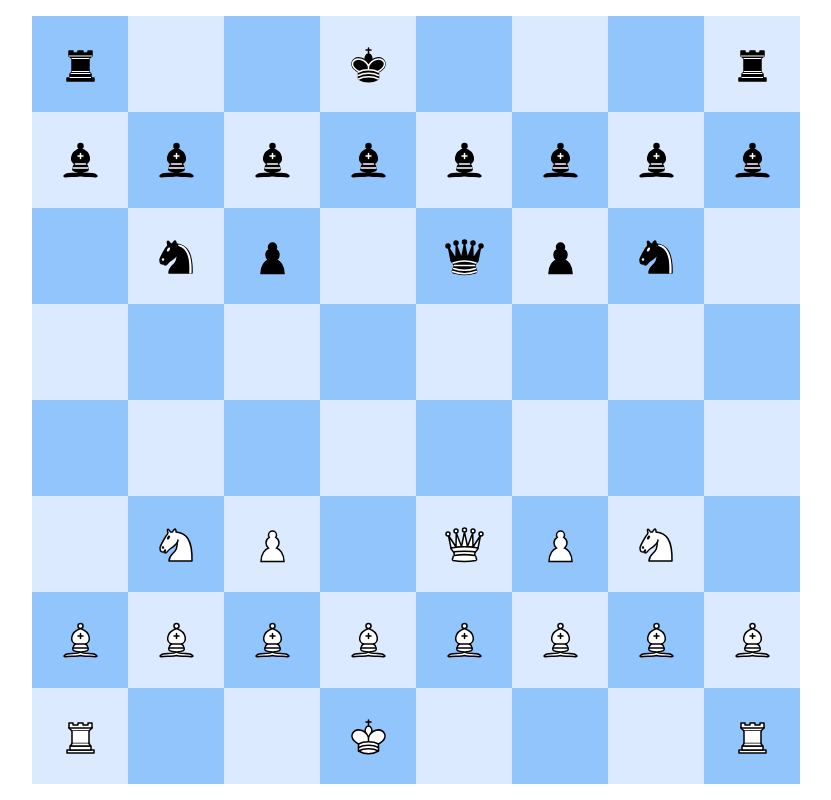
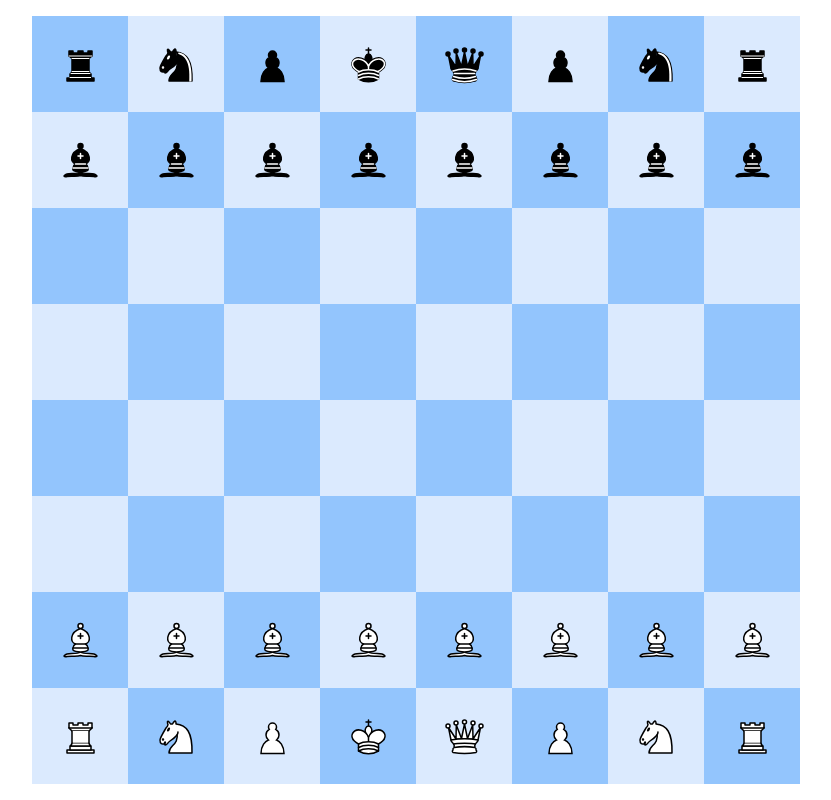
Before and after one commit to dabibu153/chess-w-algo, a Next.js app: page / in a window 1280 px wide. Shown: the whole page, without its empty margins (224-1055 px from the left). Built offline with nearby package versions, Linux system fonts and the light colour scheme.

Commit message:
added castle for black side

```diff
--- a/pages/index.js
+++ b/pages/index.js
@@ -12,7 +12,7 @@ export default function Home() {
     whiteKing: false,
     whiteRook1: false,
     whiteRook2: false,
-    balckKing: false,
+    blackKing: false,
     blackRook1: false,
     blackRook2: false,
   });
@@ -33,12 +33,12 @@ export default function Home() {
     "white_pawn_7.svg": "7g",
     "white_pawn_8.svg": "7h",
     "white_rook_1.svg": "8a",
-    "white_horse_1.svg": "6b",
-    "white_bishop_1.svg": "6c",
+    "white_horse_1.svg": "8b",
+    "white_bishop_1.svg": "8c",
     "white_king.svg": "8d",
-    "white_queen.svg": "6e",
-    "white_bishop_2.svg": "6f",
-    "white_horse_2.svg": "6g",
+    "white_queen.svg": "8e",
+    "white_bishop_2.svg": "8f",
+    "white_horse_2.svg": "8g",
     "white_rook_2.svg": "8h",
   });
   const [black, setBlack] = useState({
@@ -51,12 +51,12 @@ export default function Home() {
     "black_pawn_7.svg": "2g",
     "black_pawn_8.svg": "2h",
     "black_rook_1.svg": "1a",
-    "black_horse_1.svg": "3b",
-    "black_bishop_1.svg": "3c",
+    "black_horse_1.svg": "1b",
+    "black_bishop_1.svg": "1c",
     "black_king.svg": "1d",
-    "black_queen.svg": "3e",
-    "black_bishop_2.svg": "3f",
-    "black_horse_2.svg": "3g",
+    "black_queen.svg": "1e",
+    "black_bishop_2.svg": "1f",
+    "black_horse_2.svg": "1g",
     "black_rook_2.svg": "1h",
   });
   const [activePiece, setactivePiece] = useState();
@@ -133,7 +133,7 @@ export default function Home() {
           onClick={() => castle("1a")}
           className={`${
             showCastleButton.blackRook1 === true ? "absolute" : "hidden"
-          } -top-10 -left-6 z-10 `}
+          } -top-10 left-3 z-10 font-bold text-white bg-blue-300 px-2 rounded-lg`}
         >
           CASTLE
         </div>
@@ -141,7 +141,7 @@ export default function Home() {
           onClick={() => castle("1h")}
           className={`${
             showCastleButton.blackRook2 === true ? "absolute" : "hidden"
-          } -top-10 -right-6 z-10`}
+          } -top-10 right-3 z-10 font-bold text-white bg-blue-300 px-2 rounded-lg`}
         >
           CASTLE
         </div>
@@ -149,7 +149,7 @@ export default function Home() {
           onClick={() => castle("8a")}
           className={`${
             showCastleButton.whiteRook1 === true ? "absolute" : "hidden"
-          } -bottom-10 -left-6 z-10 `}
+          } -bottom-10 left-3 z-10 font-bold text-white bg-blue-300 px-2 rounded-lg`}
         >
           CASTLE
         </div>
@@ -157,7 +157,7 @@ export default function Home() {
           onClick={() => castle("8h")}
           className={`${
             showCastleButton.whiteRook2 === true ? "absolute" : "hidden"
-          } -bottom-10 -right-6 z-10 `}
+          } -bottom-10 right-3 z-10 font-bold text-white bg-blue-300 px-2 rounded-lg`}
         >
           CASTLE
         </div>
--- a/utility/movementUtility.js
+++ b/utility/movementUtility.js
@@ -98,7 +98,9 @@ export const handleCastling = (
   setactivePiece,
   castlingInfo,
   setCastlingInfo,
-  setCastleAllowedLoc
+  setCastleAllowedLoc,
+  showCastleButton,
+  setShowCastleButton
 ) => {
   if (activeSide === "white") {
     setWhite({ ...white });
@@ -136,7 +138,7 @@ export const handleCastling = (
       break;
 
     case "black_rook_1":
-      setBlack({ ...black, "black_king.svg": "8b", "black_rook_1.svg": "8c" });
+      setBlack({ ...black, "black_king.svg": "1b", "black_rook_1.svg": "1c" });
       setCastlingInfo({
         ...castlingInfo,
         blackKing: true,
@@ -146,7 +148,7 @@ export const handleCastling = (
       break;
 
     case "black_rook_2":
-      setBlack({ ...black, "black_king.svg": "8f", "black_rook_2.svg": "8e" });
+      setBlack({ ...black, "black_king.svg": "1f", "black_rook_2.svg": "1e" });
       setCastlingInfo({
         ...castlingInfo,
         blackKing: true,
@@ -162,6 +164,12 @@ export const handleCastling = (
   setactiveSide(activeSide === "white" ? "black" : "white");
   setactivePiece();
   setCastleAllowedLoc([]);
+  setShowCastleButton({
+    whiteRook1: false,
+    whiteRook2: false,
+    blackRook1: false,
+    blackRook2: false,
+  });
 };
 
 export const doMovementThings = (
@@ -654,6 +662,7 @@ const calculateKingMovement = (
       }
     }
   } else {
+    console.log("entered black side");
     if (castlingInfo.blackKing === false && castlingInfo.blackRook1 === false) {
       const spaceBetweenLeft = ["1b", "1c"];
       const checkCommonMy = myPiecesLocArray.filter((val) =>
@@ -662,7 +671,7 @@ const calculateKingMovement = (
       const checkCommonOpp = oppPiecesLocArray.filter((val) =>
         spaceBetweenLeft.includes(val)
       );
-
+      console.log(checkCommonMy, checkCommonOpp);
       if ([...checkCommonMy, ...checkCommonOpp].length === 0) {
         allowedCastleArray.push("1a");
         castlingButtonState.blackRook1 = true;
```
